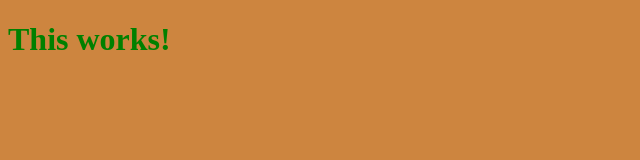
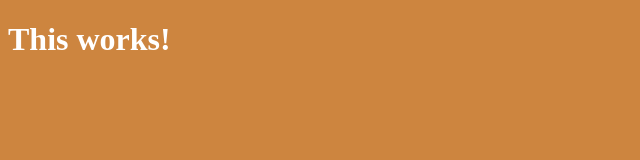
Before and after one commit to myungsworld/VanillaJS, a plain HTML site: page index.html in a window 1280 px wide. Both pictures are taken after a click on the element "This works!". Shown: the whole page, without its empty margins (0-640 px from the left). Drawn offline with Linux system fonts and the light colour scheme.

Commit message:
toggle updated

```diff
--- a/index.css
+++ b/index.css
@@ -2,6 +2,13 @@ body{
     background-color: peru;
  }
 
+.btn {
+    cursor: pointer;
+}
 h1{
     color:white;
 }
+
+.clicked{
+    color: gray;
+}
--- a/index.html
+++ b/index.html
@@ -6,7 +6,7 @@
          href="index.css"/>
      </head>
      <body>
-         <h1 id='title'>This works!</h1>
+         <h1 id='title' class="btn clicked" class="btn">This works!</h1>
          <script src="index.js"></script>
      </body>
 </html>
--- a/index.js
+++ b/index.js
@@ -65,7 +65,6 @@
 // console.log(calculator.multiple(5,5))
 // console.log(calculator.divide(5,5))
 
-const title = document.querySelector('#title');
 // title.innerHTML = "Hi! From JS";
 // title.style.color = 'red';
 // document.title = "i owe you";
@@ -86,32 +85,22 @@ const title = document.querySelector('#title');
 //     console.log('you cant')
 // }
 // console.log(age)
-
-const BASE_COLOR = "red";
-const OTHER_COLOR = "green";
+const title = document.querySelector('#title');
+const CLICKED_CLASS = "clicked";
 
 function handleClick() {
-    const currentColor = title.style.color;
-    if (currentColor === BASE_COLOR){
-        title.style.color = OTHER_COLOR;
-    } else {
-        title.style.color = BASE_COLOR;
-    }
+    title.classList.toggle(CLICKED_CLASS);
+    // const hasClass = title.classList.contains(CLICKED_CLASS);
+
+    // if(hasClass){
+    //     title.classList.remove(CLICKED_CLASS);
+    // }else{
+    //     title.classList.add(CLICKED_CLASS);
+    // }
 }
 
 function init() {
-    title.style.color = BASE_COLOR;
-    title.addEventListener('click',handleClick);
-}
-init();
-
-function handleOFfline() {
-    console.log('wifi is unstable')
+    title.addEventListener("click", handleClick);
 }
 
-function handleOnline() {
-    console.log("I'm back")
-}
-
-window.addEventListener('offline',handleOFfline);
-window.addEventListener('online',handleOnline);
+init()
```
Also changed, not shown: event.js (added, +37 -0 lines).
